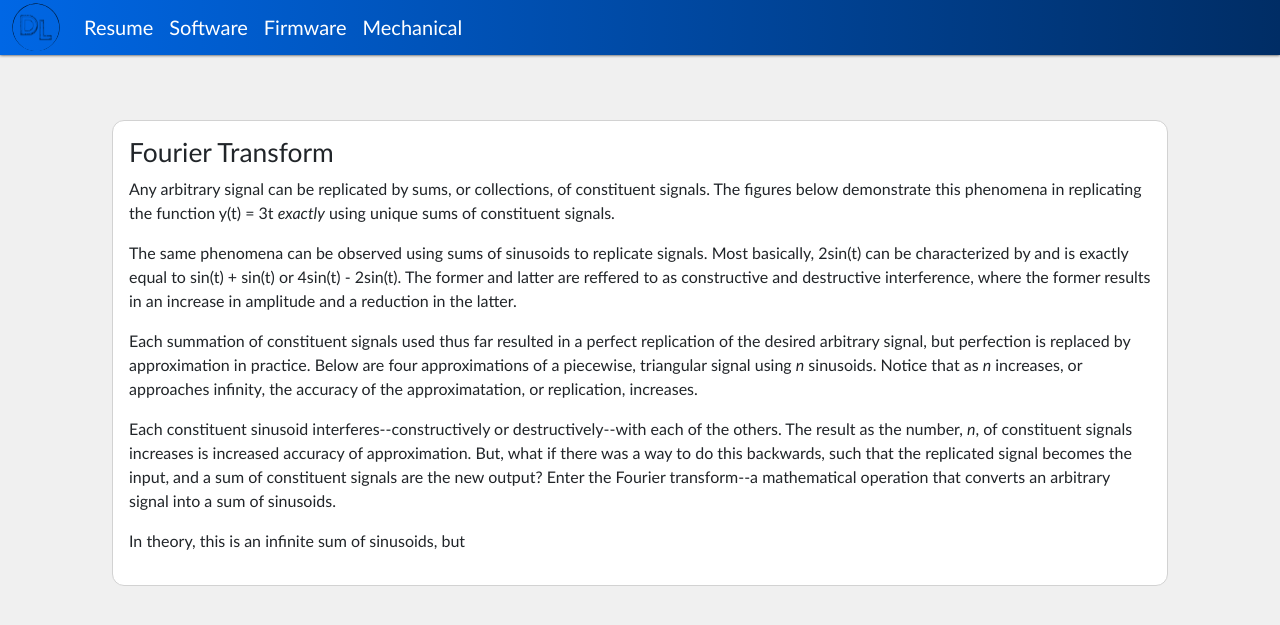
After one commit to davidluby/website, a Flask app: page /fourier.html in a window 1280 px wide. The commit adds this page. Shown: the top 625 px of the page. Run offline with Flask 2, Linux system fonts and the light colour scheme.

Commit message:
pushing all for fluid sim prep

```diff
--- a/application.py
+++ b/application.py
@@ -38,9 +38,9 @@ def big():
 def fifo():
     return render_template('software/fifo.html')
 
-@application.route('/four.html')
-def four():
-    return render_template('software/four.html')
+@application.route('/fft.html')
+def fft():
+    return render_template('software/fft.html')
 
 
 
@@ -59,7 +59,9 @@ def timer():
 @application.route('/controls.html')
 def ctrl():
     return render_template('mechanical/controls.html')
-
+@application.route('/fourier.html')
+def four():
+    return render_template('mechanical/fourier.html')
 @application.route('/fea.html')
 def fea():
     return render_template('mechanical/fea.html')
--- /dev/null
+++ b/templates/mechanical/fourier.html
@@ -0,0 +1,40 @@
+{% extends 'skeleton.html' %}
+
+{% block title %}
+   Fourier Transform
+{% endblock %}
+
+{% block head %}
+    <link rel="stylesheet" href="/static/css/micro.css">
+{% endblock %}
+
+{% block content %}
+    <div class="tile">
+        <h1>
+            Fourier Transform
+        </h1>
+            <p>
+                Any arbitrary signal can be replicated by sums, or collections, of constituent signals. The figures below demonstrate this phenomena in replicating the function
+                y(t) = 3t <i>exactly</i> using unique sums of constituent signals.
+            </p>
+            <p>
+                The same phenomena can be observed using sums of sinusoids to replicate signals. Most basically, 2sin(t) can be characterized by and is exactly equal to sin(t) + sin(t) or
+                4sin(t) - 2sin(t). The former and latter are reffered to as constructive and destructive interference, where the former results in an increase in amplitude and a reduction
+                in the latter.
+            </p>
+            <p>
+                Each summation of constituent signals used thus far resulted in a perfect replication of the desired arbitrary signal, but perfection is replaced by approximation in
+                practice. Below are four approximations of a piecewise, triangular signal using <i>n</i> sinusoids. Notice that as <i>n</i> increases, or approaches infinity, the accuracy
+                of the approximatation, or replication, increases.
+            </p>
+            <p>
+                Each constituent sinusoid interferes--constructively or destructively--with each of the others. The result as the number, <i>n</i>, of constituent signals increases
+                is increased accuracy of approximation. But, what if there was a way to do this backwards, such that the replicated signal becomes the input, and a sum of constituent
+                signals are the new output? Enter the Fourier transform--a mathematical operation that converts an arbitrary signal into a sum of sinusoids.
+            </p>
+            <p>
+                In theory, this is an infinite sum of sinusoids, but
+            </p>
+    </div>
+
+{% endblock %}
--- a/templates/skeleton.html
+++ b/templates/skeleton.html
@@ -112,7 +112,7 @@
                                 <li>
                                     <a
                                         class="dropdown-item"
-                                        href="/four.html">
+                                        href="/fft.html">
                                         Fast Fourier Transform
                                     </a>
                                 </li>
@@ -172,6 +172,13 @@
                                 <li>
                                     <a
                                         class="dropdown-item"
+                                        href="/fourier.html">
+                                        Fourier Transform
+                                    </a>
+                                </li>
+                                <li>
+                                    <a
+                                        class="dropdown-item"
                                         href="/fea.html">
                                         Finite Element Analysis
                                     </a>
```
Also changed, not shown: templates/software/fft.html (renamed from templates/software/four.html).
